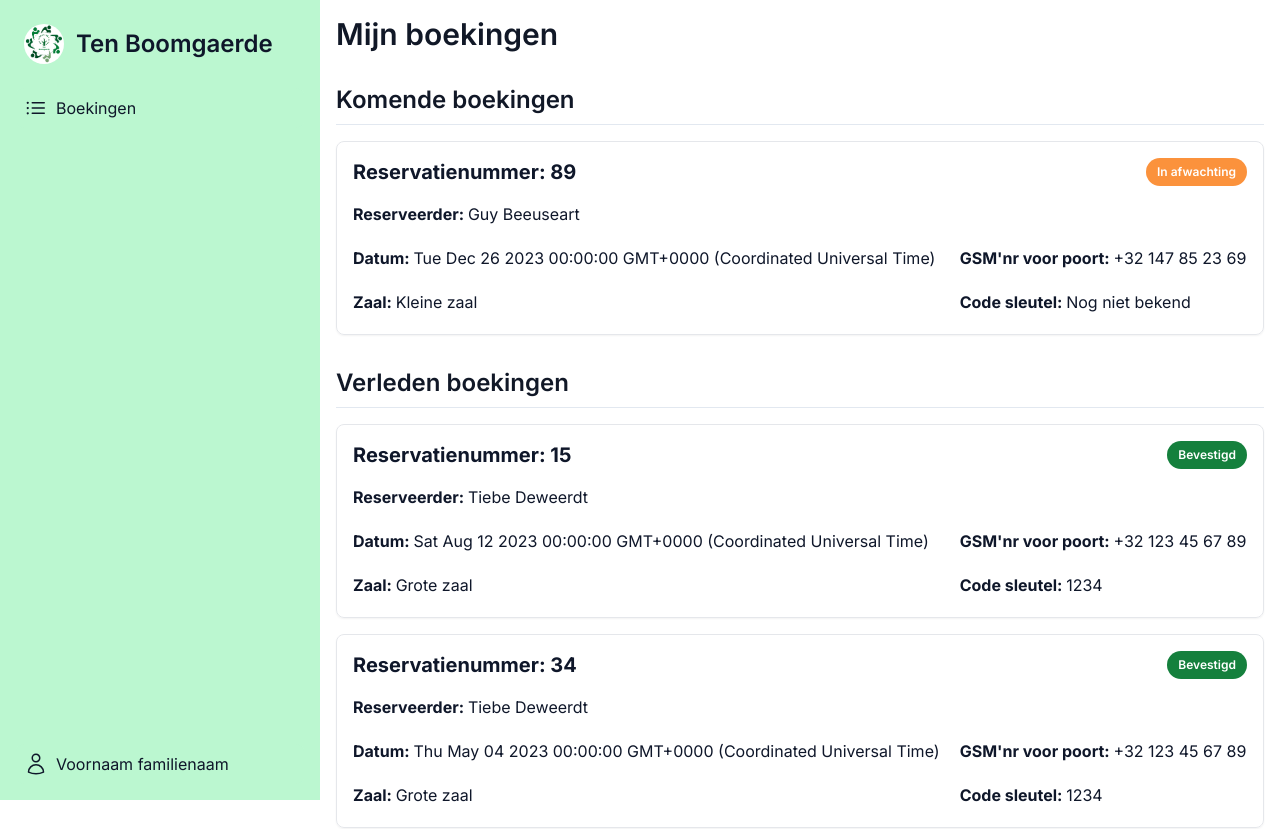
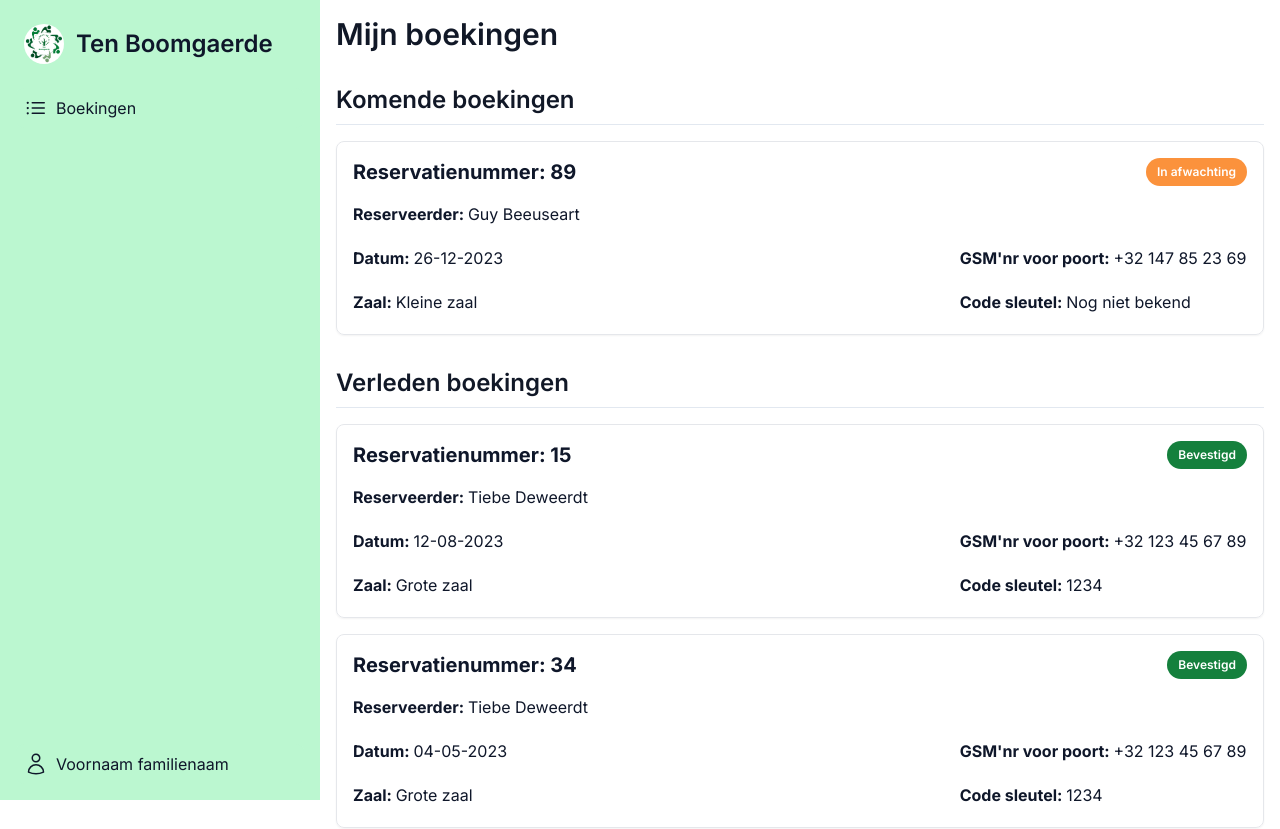
Before and after one commit to WEB4YOU-BE/P007-TenBoomgaerde, a Next.js app: page /klant in a window 1280 px wide. Shown: the top 829 px of the page. Built offline with nearby package versions, Linux system fonts and the light colour scheme.

Commit message:
formatted the date
Signed-off-by: Tiebe Deweerdt <tiebe.dw1@gmail.com>

```diff
--- a/src/components/ui/klant/Reservation.tsx
+++ b/src/components/ui/klant/Reservation.tsx
@@ -12,6 +12,15 @@ interface reservationProps {
 }
 
 const Reservation = async (reservation: reservationProps) => {
+
+    function formatDate(date: Date) {
+        const day = String(date.getDate()).padStart(2, '0');
+        const month = String(date.getMonth() + 1).padStart(2, '0'); // Months are zero-indexed
+        const year = date.getFullYear();
+
+        return `${day}-${month}-${year}`;
+    }
+
     return <div className={"p-4 mb-4 border border-gray-200 rounded-lg shadow-sm"}>
         <div className={"grid gap-4 grid-cols-3 grid-rows-4"}>
             <div className={"font-bold text-xl row-start-1 col-span-2"}>
@@ -28,7 +37,7 @@ const Reservation = async (reservation: reservationProps) => {
             </div>
             <div className={"sm:row-start-3 col-span-3 sm:col-span-2"}>
                 <span className={"font-bold"}>Datum: </span>
-                <span>{reservation.date.toString()}</span>
+                <span>{formatDate(reservation.date)}</span>
             </div>
             <div className={"sm:row-start-4 col-span-3 sm:col-span-2"}>
                 <span className={"font-bold"}>Zaal: </span>
```
